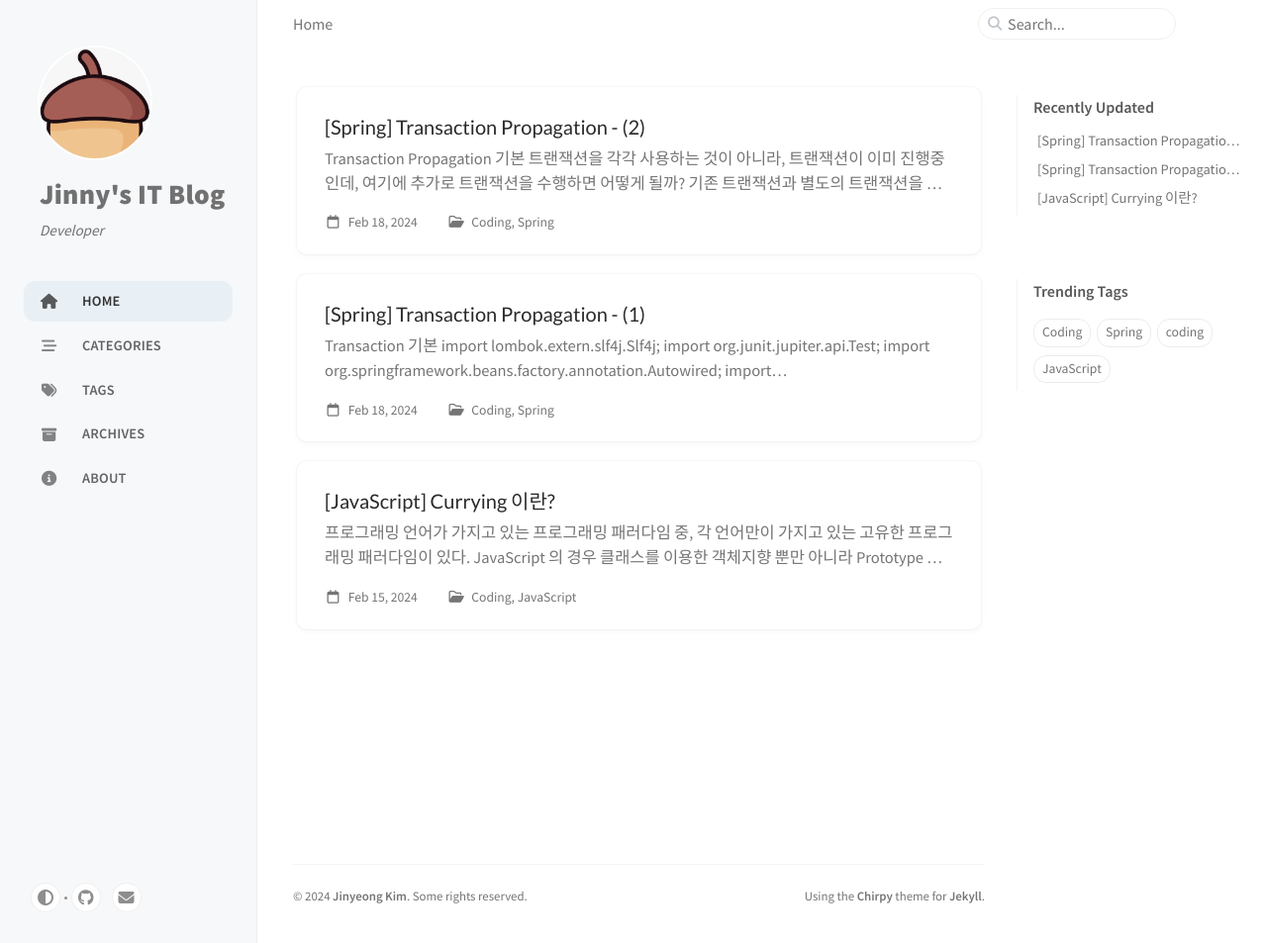
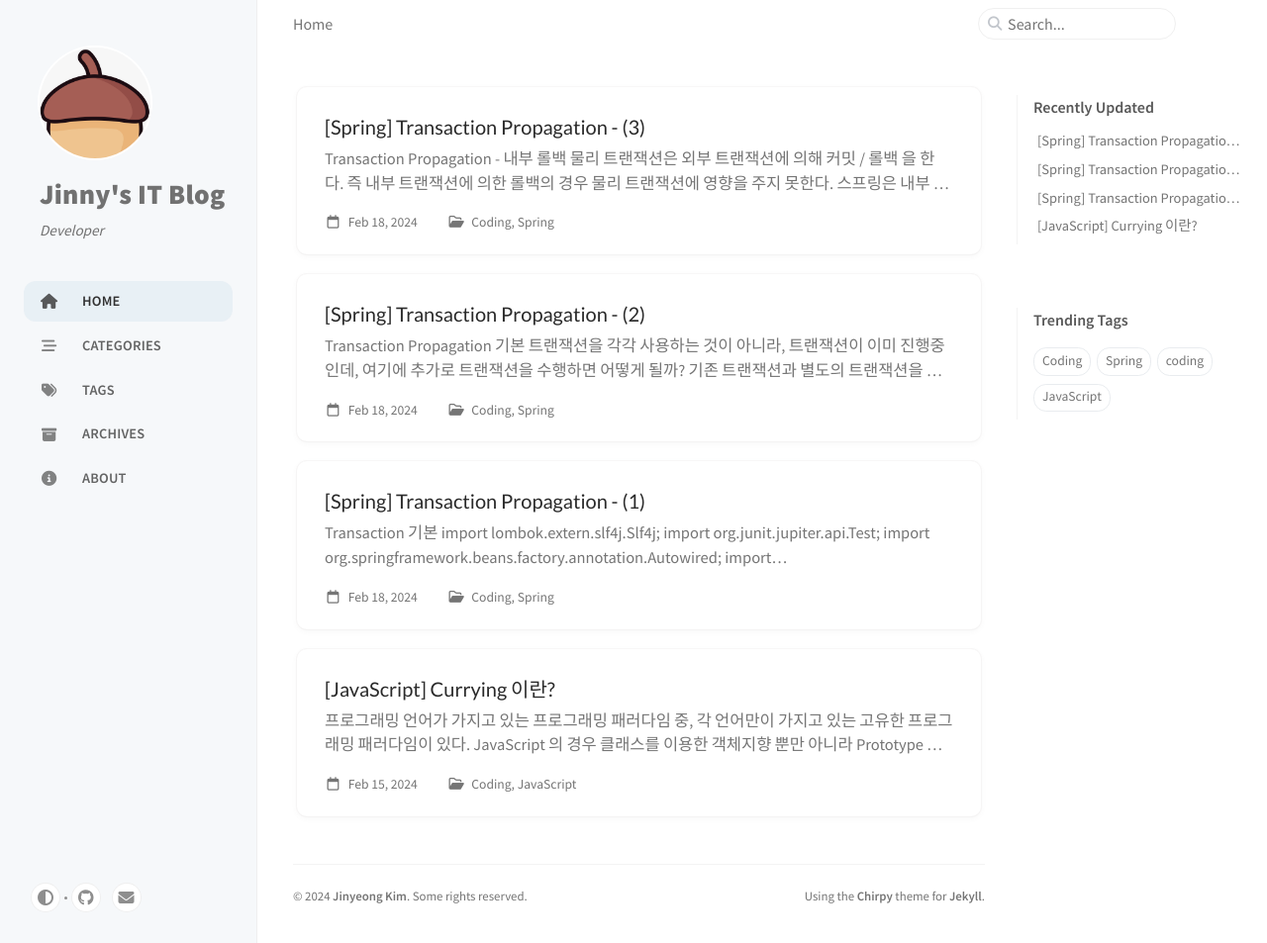
Before and after one commit to yeong0724/yeong0724.github.io, a Jekyll site: the page built from index.markdown, in a window 1280 px wide and 953 px high. Shown: the whole window at 99% size. Built offline with Jekyll 4.4.1, drawn with Linux system fonts in a browser that asks for light colours; cached includes are drawn as plain includes; some of the changed lines change nothing that is shown.

Commit message:
[24/02/18] 트랜잭션 전파 - (3) 작성

````diff
--- /dev/null
+++ b/_posts/2024-02-18-spring-transaction-3.md
@@ -0,0 +1,96 @@
+---
+title: "[Spring] Transaction Propagation - (3)"
+date: 2024-02-18 15:44:30 +0900
+categories: [Coding, Spring]
+tags: [Coding, Spring]
+---
+
+## Transaction Propagation - 내부 롤백
+
+---
+
+물리 트랜잭션은 외부 트랜잭션에 의해 커밋 / 롤백 을 한다. 즉 내부 트랜잭션에 의한 롤백의 경우 물리 트랜잭션에 영향을 주지 못한다. 스프링은 내부 트랜잭션에 의한 롤백 문제를 어떻게 해결할까?
+
+```Java
+@Test
+void inner_rollback() {
+	log.info("외부 트랜잭션 시작");
+	TransactionStatus outer = platformTransactionManager.getTransaction(new DefaultTransactionAttribute());
+	log.info("내부 트랜잭션 시작");
+	TransactionStatus inner = platformTransactionManager.getTransaction(new DefaultTransactionAttribute());
+
+	log.info("내부 트랜잭션 롤백");
+	platformTransactionManager.rollback(inner); // rollback-only 마킹
+
+	log.info("외부 트랜잭션 커밋");
+	assertThatThrownBy(() -> platformTransactionManager.commit(outer)).isInstanceOf(UnexpectedRollbackException.class);
+}
+```
+
+![Currying Image](/assets/img/post_img/coding/spring/transaction_propagation_3_1.png){: width="500" align="center"}
+
+```txt
+# 실행 결과 - inner_rollback()
+외부 트랜잭션 시작
+Creating new transaction with name [null]:
+PROPAGATION_REQUIRED,ISOLATION_DEFAULT
+Acquired Connection [HikariProxyConnection@220038608 wrapping conn0] for JDBC
+transaction
+Switching JDBC Connection [HikariProxyConnection@220038608 wrapping conn0] to
+manual commit
+내부 트랜잭션 시작
+Participating in existing transaction
+내부 트랜잭션 롤백
+Participating transaction failed - marking existing transaction as rollback-only
+Setting JDBC transaction [HikariProxyConnection@220038608 wrapping conn0]
+rollback-only
+외부 트랜잭션 커밋
+Global transaction is marked as rollback-only but transactional code requested
+commit
+Initiating transaction rollback
+Rolling back JDBC transaction on Connection [HikariProxyConnection@220038608
+wrapping conn0]
+Releasing JDBC Connection [HikariProxyConnection@220038608 wrapping conn0] after
+transaction
+```
+
+- 외부 트랜잭션 시작
+  - 물리 트랜잭션을 시작
+- 내부 트랜잭션 시작
+  - `Participating in existing transaction`
+  - 기존 트랜잭션에 참여
+- 내부 트랜잭션 롤백
+  - `Participating transaction failed - marking existing transaction as rollback-only`
+  - 내부 트랜잭션을 롤백하면 실제 물리 트랜잭션은 롤백하지 않는다. 대신에 기존 트랜잭션을 롤백 전용으로 표시한다.
+- 외부 트랜잭션 커밋
+  - 외부 트랜잭션을 커밋
+  - `Global transaction is marked as rollback-only`
+  - 커밋을 호출했지만, 전체 트랜잭션이 롤백 전용으로 표시되어 있다. 따라서 물리 트랜잭션을 롤백
+
+## Transaction Propagation - 내부 롤백 흐름
+
+---
+
+![Currying Image](/assets/img/post_img/coding/spring/transaction_propagation_3_2.png){: width="500" align="center"}
+
+1. 로직2가 끝나고 트랜잭션 매니저를 통해 내부 트랜잭션을 롤백
+2. 트랜잭션 매니저는 롤백 시점에 신규 트랜잭션 여부에 따라 다르게 동작한다. 이 경우 신규 트랜잭션이 아니기 때문에 실제 롤백을 호출하지 않는다.
+   - 실제 커넥션에 커밋이나 롤백을 호출하면 물리 트랜잭션 종료
+   - 아직 트랜잭션이 끝난 것이 아니기 때문에 실제 롤백을 호출하면 안되고, 물리 트랜잭션은 외부 트랜잭션을 종료할 때 까지 이어져야함
+3. 내부 트랜잭션은 물리 트랜잭션을 롤백하지 않는 대신에 트랜잭션 동기화 매니저에 `rollbackOnly=true` 라는 표시를 해둔다.
+
+4. 로직1이 끝나고 트랜잭션 매니저를 통해 외부 트랜잭션을 커밋한다.
+5. 트랜잭션 매니저는 커밋 시점에 신규 트랜잭션 여부에 따라 다르게 동작한다. 외부 트랜잭션은 신규 트랜잭션이다.
+   따라서 DB 커넥션에 실제 커밋을 호출해야 한다. 이때 먼저 트랜잭션 동기화 매니저에 롤백 전용 (`rollbackOnly=true` ) 표시가 있는지 확인하고 롤백 전용 표시가 있으면 물리 트랜잭션을 커밋하는 것이 아니라 롤백처리
+6. 실제 데이터베이스에 롤백이 반영되고, 물리 트랜잭션도 종료
+7. 트랜잭션 매니저에 커밋을 호출한 개발자 입장에서는 분명 커밋을 기대했는데 롤백 전용 표시로 인해 실제로는 롤백
+   - **시스템 입장에서는 커밋을 호출했지만 롤백이 되었다는 것은 분명하게 알려주어야 하기 때문에 매우 중요한 문제**
+   - 예를 들어서 고객은 주문이 성공했다고 생각했는데, 실제로는 롤백이 되어서 주문이 생성되지 않은 것이다. 스프링은 이 경우 `UnexpectedRollbackException` 런타임 예외를 던진다. 그래서 커밋을 시도했지만, 기대하지 않은 롤백이 발생했다는 것을 명확하게 알려준다.
+
+## Transaction Propagation - 내부 롤백 정리
+
+---
+
+- 논리 트랜잭션이 하나라도 롤백되면 물리 트랜잭션은 롤백된다.
+- 내부 논리 트랜잭션이 롤백되면 롤백 전용 마크를 표시한다.
+- 외부 트랜잭션을 커밋할 때 롤백 전용 마크를 확인한다. 롤백 전용 마크가 표시되어 있으면 물리 트랜잭션을 롤백 하고, `UnexpectedRollbackException` 예외를 던진다.
````
Also changed, not shown: _posts/2024-02-18-spring-transaction-2.md (+4 -0 lines), assets/img/post_img/coding/spring/transaction_propagation_3_1.png (added), assets/img/post_img/coding/spring/transaction_propagation_3_2.png (added).
